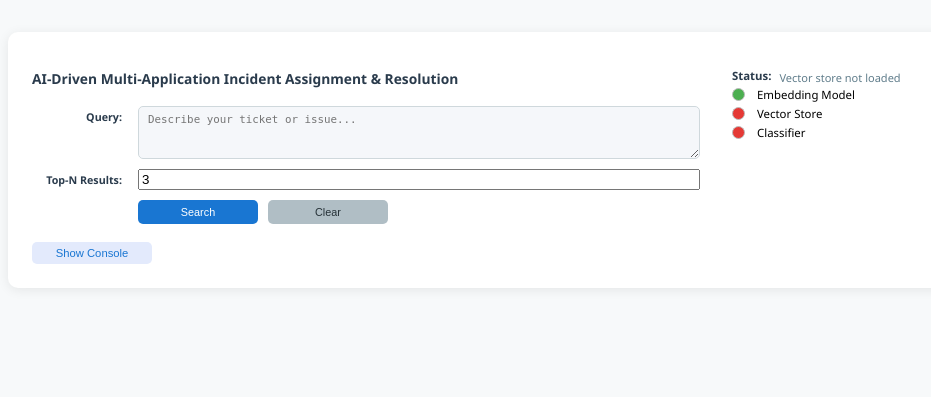
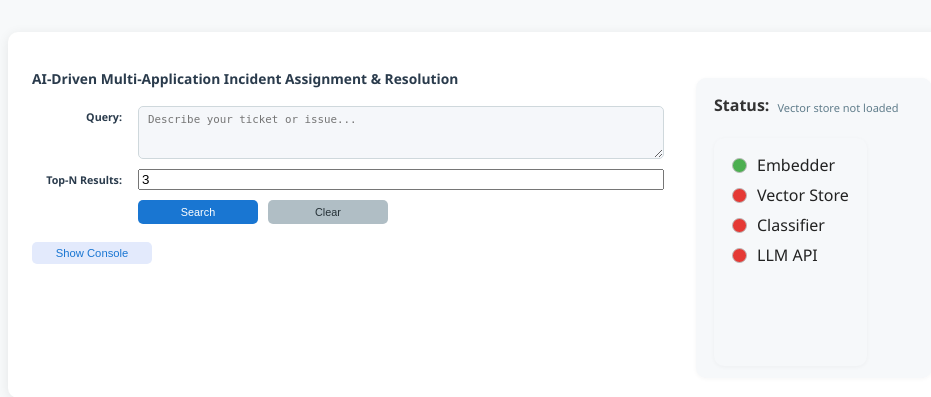
Before and after one commit to dbvb2k/AI-MAIAR, a FastAPI app: page / in a window 1280 px wide. Shown: the top 397 px of the page, without its empty margins (158-1089 px from the left). Run offline with FastAPI, Linux system fonts and the light colour scheme.

Commit message:
Status indicator for LLM API Implemented

```diff
--- a/config.py
+++ b/config.py
@@ -60,3 +60,8 @@ llm_tone = 'concise'  # Options: 'concise', 'technical', 'user-friendly'
 
 # LLM API Related
 llm_api_url = 'http://localhost:8080/llm_explanation' # Our LLM API URL
+
+# LLM health check config
+llm_health_check_interval = 30  # seconds
+llm_health_check_timeout = 3    # seconds
+llm_health_check_endpoint = 'http://localhost:11434/api/tags'  # Ollama default health check endpoint
--- a/main_api.py
+++ b/main_api.py
@@ -14,6 +14,7 @@ from fastapi.staticfiles import StaticFiles
 from fastapi.templating import Jinja2Templates
 from fastapi import Request
 from fastapi.responses import JSONResponse
+import requests
 
 # --- Pydantic Schemas ---
 class VectorSearchRequest(BaseModel):
@@ -38,6 +39,7 @@ class HealthResponse(BaseModel):
     embedding_model: bool
     vector_store: bool
     classifier: bool
+    llm_api: bool
     message: str
 
 # --- FastAPI App ---
@@ -82,6 +84,32 @@ EMBEDDINGS = None
 METADATAS = None
 CLF = None
 VECTORIZER = None
+LLM_API_STATUS = None
+LLM_API_LAST_CHECK = 0
+
+def check_llm_api_health():
+    global LLM_API_STATUS, LLM_API_LAST_CHECK
+    now = time.time()
+    interval = getattr(config, 'llm_health_check_interval', 30)
+    timeout = getattr(config, 'llm_health_check_timeout', 3)
+    llm_api_url = getattr(config, 'llm_api_url', 'http://localhost:8080/llm_explanation')
+    from urllib.parse import urlparse, urlunparse
+    parsed = urlparse(llm_api_url)
+    base = urlunparse((parsed.scheme, parsed.netloc, '', '', '', ''))
+    llm_url = f"{base}/llm_health"
+    if LLM_API_STATUS is not None and now - LLM_API_LAST_CHECK < interval:
+        return LLM_API_STATUS
+    try:
+        resp = requests.get(llm_url, timeout=timeout)
+        data = resp.json()
+        ok = data.get('ok', False)
+        if isinstance(ok, str):
+            ok = ok.lower() == 'true'
+        LLM_API_STATUS = bool(ok)
+    except Exception as e:
+        LLM_API_STATUS = False
+    LLM_API_LAST_CHECK = now
+    return LLM_API_STATUS
 
 # --- Startup Event ---
 @app.on_event("startup")
@@ -128,6 +156,9 @@ def load_models():
         logger.info("Classifier ensemble disabled in config")
         CLF, VECTORIZER = None, None
 
+    # Check LLM API health on startup
+    check_llm_api_health()
+
     logger.info("Application startup completed")
 
 # --- Health Endpoint ---
@@ -135,11 +166,12 @@ def load_models():
 def health():
     start_time = time.time()
     utils.log_api_request("/health", "GET", {}, start_time)
-
+    llm_api_ok = check_llm_api_health()
     status = HealthResponse(
         embedding_model=EMBEDDER is not None,
         vector_store=COLLECTION is not None and EMBEDDINGS is not None,
         classifier=(CLF is not None and VECTORIZER is not None) if getattr(config, 'enable_classifier_ensemble', False) else False,
+        llm_api=llm_api_ok,
         message="OK"
     )
 
@@ -151,6 +183,8 @@ def health():
         status.message = "Classifier not loaded"
     elif not getattr(config, 'enable_classifier_ensemble', False):
         status.message = "Classifier ensemble disabled in config"
+    elif not status.llm_api:
+        status.message = "LLM API not available"
 
     utils.log_api_response("/health", "GET", status.dict(), 200, start_time)
     return status
--- a/static/app.js
+++ b/static/app.js
@@ -15,6 +15,7 @@ document.addEventListener('DOMContentLoaded', () => {
     const llmSection = document.getElementById('llm-section');
     const llmBtn = document.getElementById('llm-btn');
     const llmExplanationDiv = document.getElementById('llm-explanation');
+    const statusLLM = document.getElementById('status-llm');
     let lastHealth = null;
     let consoleVisible = false;
     let lastQuery = '';
@@ -33,15 +34,26 @@ document.addEventListener('DOMContentLoaded', () => {
             setStatusDot(statusEmbedder, data.embedding_model);
             setStatusDot(statusVector, data.vector_store);
             setStatusDot(statusClassifier, data.classifier);
+            setStatusDot(statusLLM, data.llm_api);
             statusMessage.textContent = data.message;
             logConsole(`Health check completed in ${duration}ms: ${JSON.stringify(data)}`, 'INFO');
+            // Disable LLM button/section if LLM API is unavailable
+            if (!data.llm_api) {
+                llmSection.style.display = 'none';
+                llmBtn.disabled = true;
+                llmExplanationDiv.innerHTML = '<div class="result-card">LLM API unavailable.</div>';
+            }
         } catch (e) {
             const duration = Date.now() - startTime;
             setStatusDot(statusEmbedder, false);
             setStatusDot(statusVector, false);
             setStatusDot(statusClassifier, false);
+            setStatusDot(statusLLM, false);
             statusMessage.textContent = 'API unreachable';
             logConsole(`Health check failed after ${duration}ms: ${e}`, 'ERROR');
+            llmSection.style.display = 'none';
+            llmBtn.disabled = true;
+            llmExplanationDiv.innerHTML = '<div class="result-card">LLM API unavailable.</div>';
         }
     }
     function setStatusDot(dot, ok) {
--- a/static/style.css
+++ b/static/style.css
@@ -28,6 +28,12 @@ body {
     flex-direction: column;
     align-items: flex-start;
     margin-top: 8px;
+    background: #f6f8fa;
+    border-radius: 10px;
+    padding: 16px 18px 12px 18px;
+    margin-top: 18px;
+    box-shadow: 0 1px 4px rgba(0,0,0,0.04);
+    max-width: 260px;
 }
 .status-heading-row {
     display: flex;
@@ -37,9 +43,9 @@ body {
     width: 100%;
 }
 .status-heading {
-    font-size: 0.95em;
+    font-size: 1rem;
     font-weight: 600;
-    color: #2a3b4c;
+    color: #333;
     margin-bottom: 4px;
     margin-top: 0;
     text-align: left;
@@ -52,6 +58,22 @@ body {
     font-size: 0.95em;
     margin-bottom: 0;
 }
+#health-status {
+  display: flex;
+  flex-direction: column;
+  align-items: flex-start;
+  gap: 6px;
+}
+.status-item {
+  display: flex;
+  flex-direction: row;
+  align-items: center;
+  gap: 6px;
+  font-size: 1rem;
+  margin-bottom: 2px;
+  font-weight: 400;
+  color: #222;
+}
 .status-label {
     display: flex;
     align-items: center;
@@ -60,8 +82,8 @@ body {
 }
 .status-dot {
     display: inline-block;
-    width: 11px;
-    height: 11px;
+    width: 13px;
+    height: 13px;
     border-radius: 50%;
     margin-right: 4px;
     vertical-align: middle;
--- a/templates/index.html
+++ b/templates/index.html
@@ -38,10 +38,11 @@
             <div class="status-heading">Status:</div>
             <div id="status-message"></div>
         </div>
-        <div class="health-status" id="health-status">
-            <div class="status-label"><span id="status-embedder" class="status-dot unknown"></span> Embedding Model</div>
-            <div class="status-label"><span id="status-vector" class="status-dot unknown"></span> Vector Store</div>
-            <div class="status-label"><span id="status-classifier" class="status-dot unknown"></span> Classifier</div>
+        <div id="health-status" class="status-panel">
+            <span class="status-item"><span class="status-dot" id="status-embedder"></span> Embedder</span>
+            <span class="status-item"><span class="status-dot" id="status-vector"></span> Vector Store</span>
+            <span class="status-item"><span class="status-dot" id="status-classifier"></span> Classifier</span>
+            <span class="status-item"><span class="status-dot" id="status-llm"></span> LLM API</span>
         </div>
     </div>
 </div>
```
Also changed, not shown: llm_api.py (+17 -0 lines).
